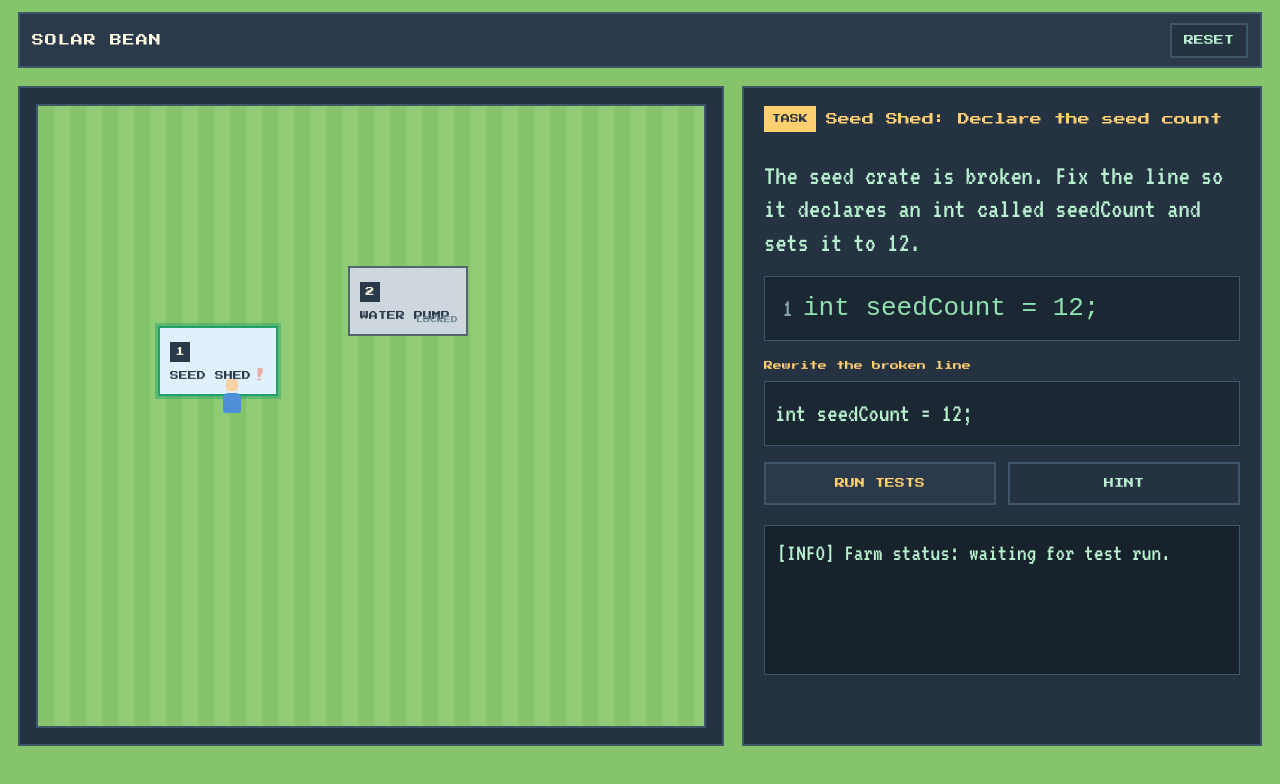
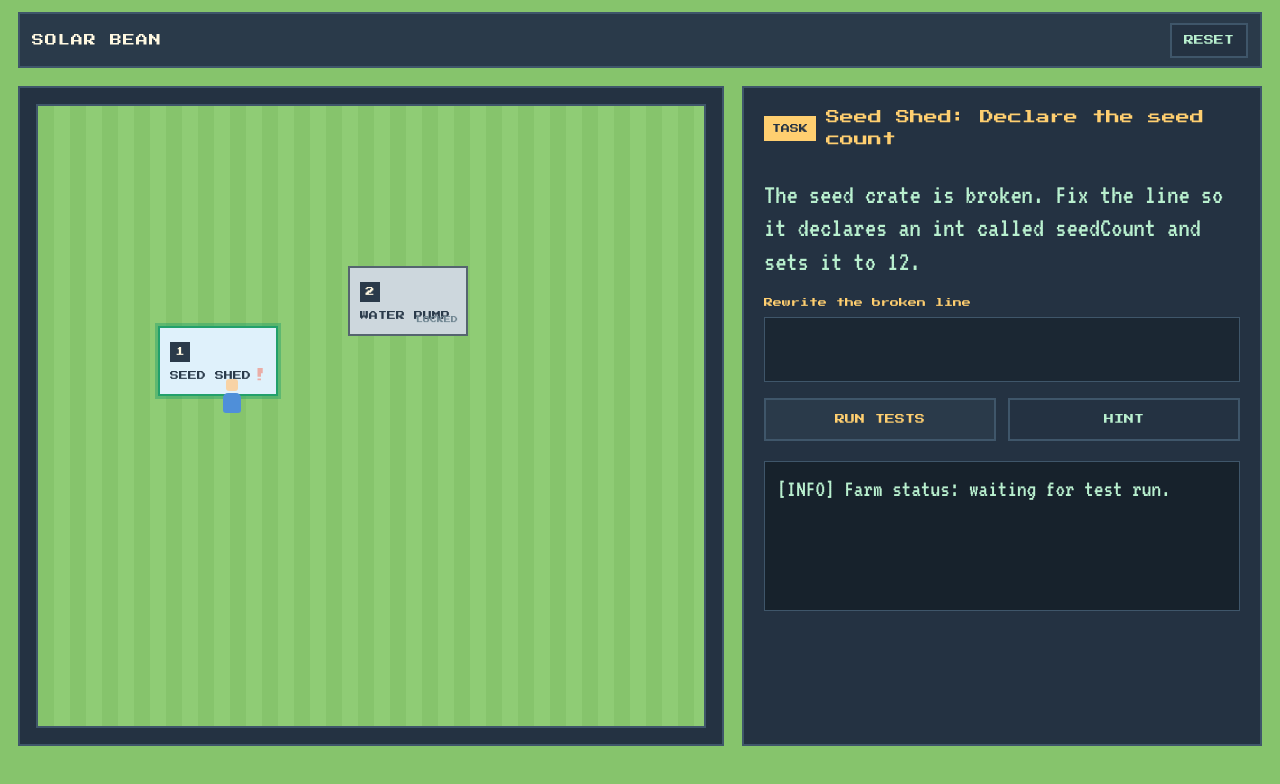
Before and after one commit to Sofieasj/DAVE3625-oblig3, a React (Vite) app: page / in a window 1280 px wide. Shown: the top 784 px of the page. Built offline with nearby package versions, Linux system fonts and the light colour scheme.

Commit message:
Removed startercode and increased task title size

```diff
--- a/src/App.css
+++ b/src/App.css
@@ -207,8 +207,8 @@
   margin: 0;
   color: var(--color-amber);
   font-family: var(--font-primary);
-  font-size: 12px;
-  line-height: 1.5;
+  font-size: 14px;
+  line-height: 1.6;
 }
 
 .mission-copy {
@@ -219,28 +219,6 @@
   margin-bottom: 16px;
 }
 
-.code-box {
-  background: var(--color-panel-alt);
-  border: 1px solid var(--color-panel-border);
-  padding: 12px 10px;
-  margin-bottom: 18px;
-}
-
-.code-line {
-  display: flex;
-  align-items: center;
-  gap: 10px;
-  font-family: var(--font-secondary);
-  font-size: 26px;
-  color: var(--color-mint-strong);
-}
-
-.code-text {
-  padding: 0;
-  background: transparent;
-  color: inherit;
-  font-size: inherit;
-}
 .line-number {
   color: var(--color-dim);
   width: 18px;
--- a/src/App.tsx
+++ b/src/App.tsx
@@ -14,7 +14,6 @@ import { validateExerciseAnswer } from './game/validate'
 import './App.css'
 
 const STORAGE_KEY = 'solar-bean-progress'
-const initialExercise = exercises[0]
 
 function loadGameState(): GameState {
   try {
@@ -60,7 +59,7 @@ function isGameState(value: unknown): value is GameState {
 
 function App() {
   const [gameState, setGameState] = useState<GameState>(loadGameState)
-  const [answer, setAnswer] = useState(initialExercise.starterCode)
+  const [answer, setAnswer] = useState('')
   const [consoleEntries, setConsoleEntries] = useState<ConsoleEntry[]>([
     { type: 'info', text: 'Farm status: waiting for test run.' },
   ])
@@ -105,7 +104,7 @@ function App() {
 
   function resetGame() {
     setGameState(createInitialState())
-    setAnswer(initialExercise.starterCode)
+    setAnswer('')
     setShowHint(false)
     setConsoleEntries([{ type: 'info', text: 'Progress reset. The farm is waiting again.' }])
   }
--- a/src/components/TaskPanel.tsx
+++ b/src/components/TaskPanel.tsx
@@ -55,13 +55,6 @@ export function TaskPanel({
 
       <p className="mission-copy">{exercise.prompt}</p>
 
-      <div className="code-box" aria-label="Starter code panel">
-        <div className="code-line">
-          <span className="line-number">1</span>
-          <code className="code-text">{exercise.starterCode}</code>
-        </div>
-      </div>
-
       <label className="field-label" htmlFor="answer-input">
         Rewrite the broken line
       </label>
--- a/src/data/exercises.ts
+++ b/src/data/exercises.ts
@@ -4,7 +4,6 @@ export type Exercise = {
   type: 'fix-code'
   title: string
   prompt: string
-  starterCode: string
   acceptedAnswers: string[]
   hint: string
   failMessage?: string
@@ -18,7 +17,6 @@ export const exercises: Exercise[] = [
     title: 'Seed Shed: Declare the seed count',
     prompt:
       'The seed crate is broken. Fix the line so it declares an int called seedCount and sets it to 12.',
-    starterCode: 'int seedCount = 12;',
     acceptedAnswers: ['int seedCount = 12;'],
     hint: 'Use an int variable named seedCount and assign 12.',
     failMessage: 'The variable name or the value is wrong.',
```
